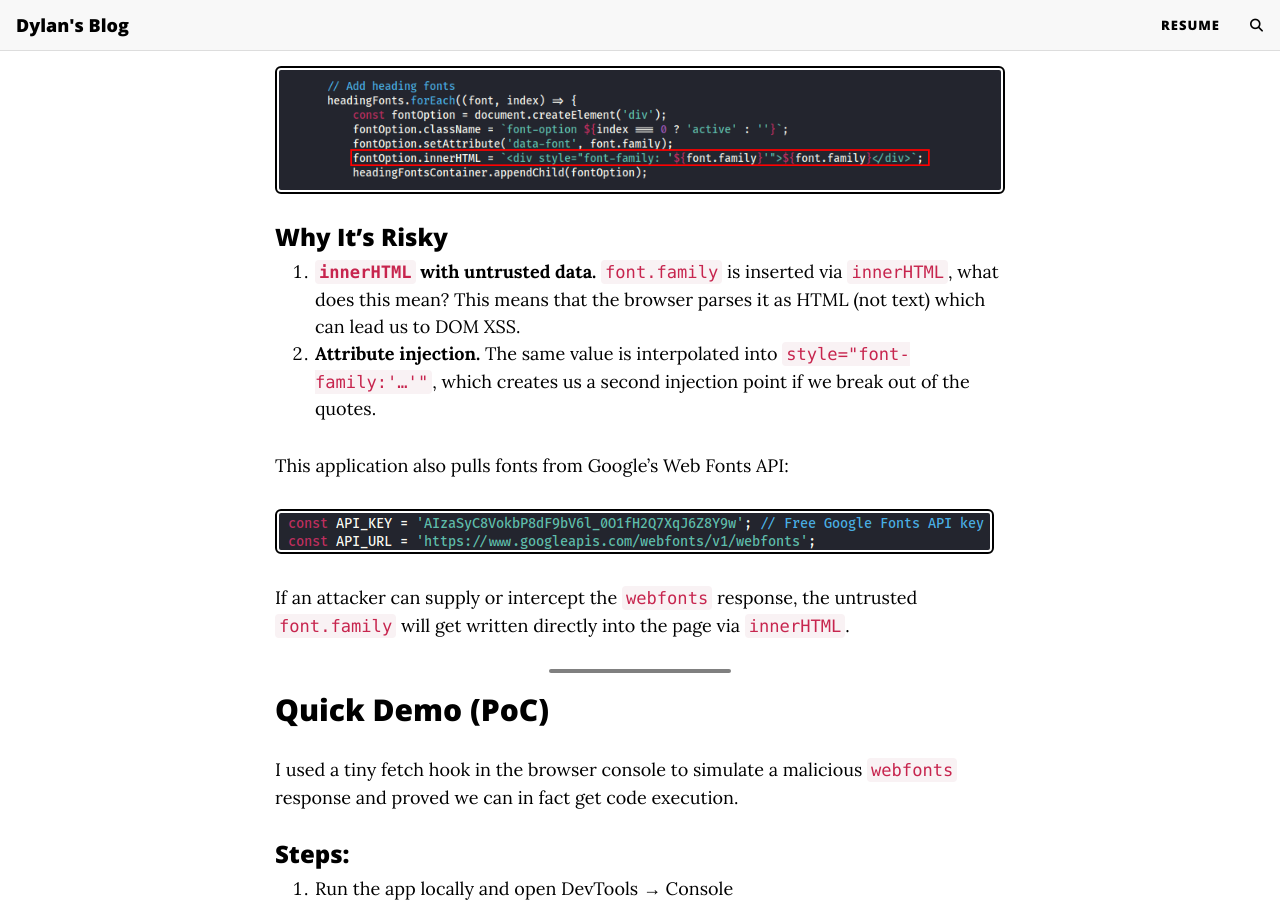
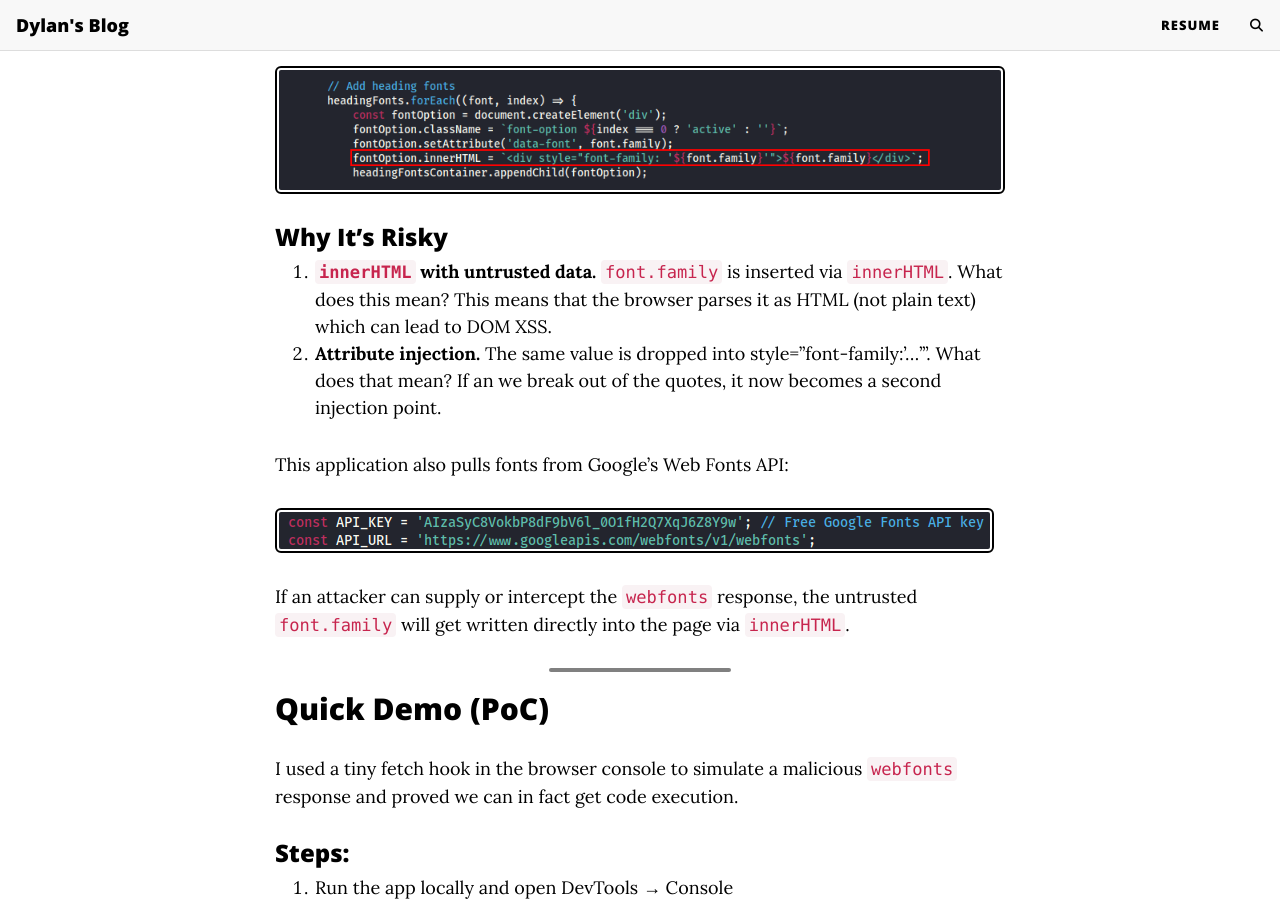
Before and after one commit to DylanDavis1/dylandavis1.github.io, a Jekyll site: the page built from _posts/2025-11-20-Getting-My-First-CVE-2025-63708 .md, in a window 1280 px wide and 900 px high, scrolled down 1278 px. Built offline with Jekyll 4.4.1, drawn with Linux system fonts in a browser that asks for light colours; comment, search, counter and statistics services are not loaded.

Commit message:
Update 2025-11-20-Getting-My-First-CVE-2025-63708 .md

```diff
--- a/_posts/2025-11-20-Getting-My-First-CVE-2025-63708 .md
+++ b/_posts/2025-11-20-Getting-My-First-CVE-2025-63708 .md
@@ -46,8 +46,8 @@ I started with the UI code that builds the font options. In `script.js`, each fo
 
 ### Why It's Risky
 
-1. **`innerHTML` with untrusted data.** `font.family` is inserted via `innerHTML`, what does this mean? This means that the browser parses it as HTML (not text) which can lead us to DOM XSS.
-2. **Attribute injection.** The same value is interpolated into `style="font-family:'…'"`, which creates us a second injection point if we break out of the quotes.
+1. **`innerHTML` with untrusted data.** `font.family` is inserted via `innerHTML`. What does this mean? This means that the browser parses it as HTML (not plain text) which can lead to DOM XSS.
+2. **Attribute injection.** The same value is dropped into style="font-family:'…'". What does that mean? If an we break out of the quotes, it now becomes a second injection point.
 
 This application also pulls fonts from Google’s Web Fonts API:
 
```
